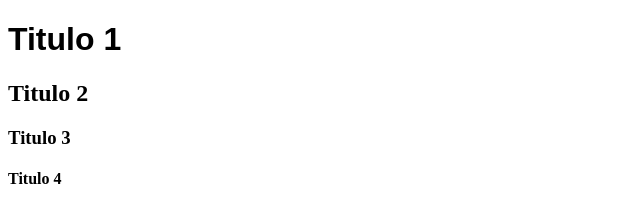
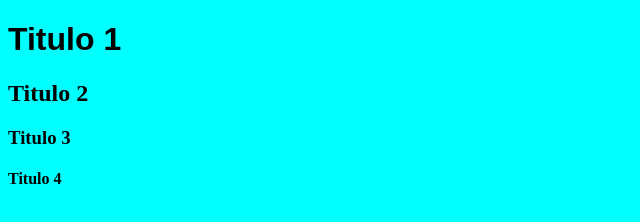
Before and after one commit to eanorambuena/mipagina, a plain HTML site: page index.html in a window 1280 px wide. Shown: the whole page, without its empty margins (0-640 px from the left). Drawn offline with Linux system fonts and the light colour scheme.

Commit message:
Cambiar color

```diff
--- a/index.html
+++ b/index.html
@@ -7,8 +7,11 @@
     <title>Mi web</title>
     <meta author="Linda"></meta>
     <style>
+        body {
+            background-color: cyan;
+        }
         h1 {
-            font-family:Arial, Helvetica, sans-serif
+            font-family:Arial, Helvetica, sans-serif;
         }
     </style>
 </head>
```
